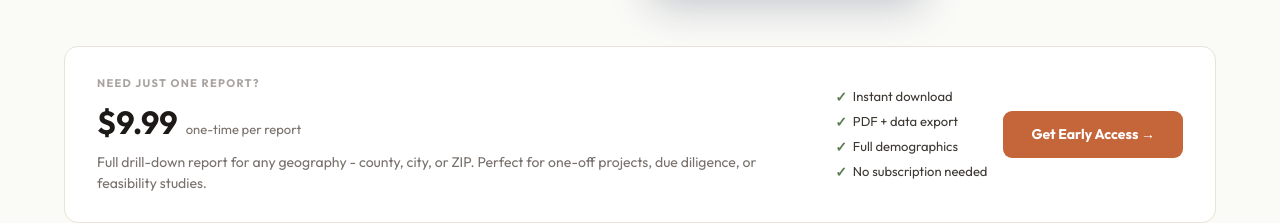
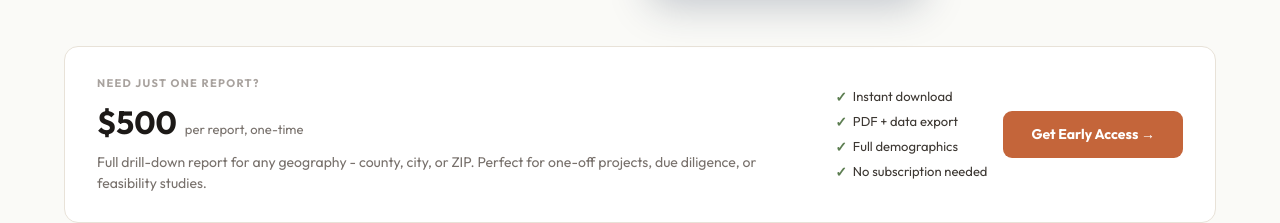
Before and after one commit to Davevw/Iconycs-Platform, a Next.js app: page /pricing in a window 1280 px wide. Shown: the part 1095-1318 px from the top of the page. Built offline with nearby package versions, Linux system fonts and the light colour scheme.

Commit message:
fix: pay-per-report

```diff
--- a/app/pricing/page.tsx
+++ b/app/pricing/page.tsx
@@ -765,7 +765,7 @@ export default function PricingPage() {
   const payPerReportTier = {
     id: 'pay_per_report',
     name: 'PAY-PER-REPORT',
-    price: '$9.99',
+    price: '$500',
   };
 
   // Tiers for the grid (first 3 use TierCard, enterprise uses EnterpriseCard)
@@ -922,8 +922,8 @@ export default function PricingPage() {
                 NEED JUST ONE REPORT?
               </div>
               <div style={{ display: 'flex', alignItems: 'baseline', gap: 8, marginBottom: 6 }}>
-                <span style={{ fontSize: 32, fontWeight: 800, color: C.text, fontFamily: C.font }}>$9.99</span>
-                <span style={{ fontSize: 13, color: C.textMuted }}>one-time per report</span>
+                <span style={{ fontSize: 32, fontWeight: 800, color: C.text, fontFamily: C.font }}>$500</span>
+                <span style={{ fontSize: 13, color: C.textMuted }}>per report, one-time</span>
               </div>
               <p style={{ fontSize: 14, color: C.textMuted, margin: 0, lineHeight: 1.5 }}>
                 Full drill-down report for any geography  -  county, city, or ZIP.
```
